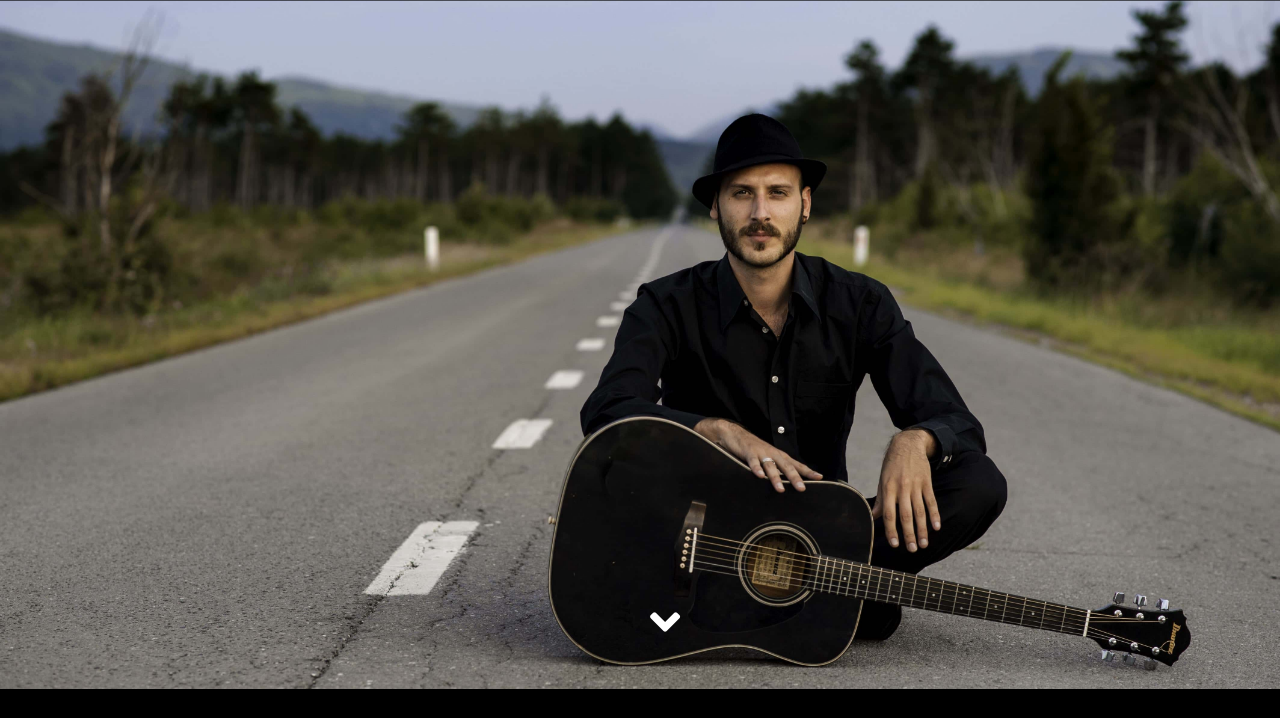
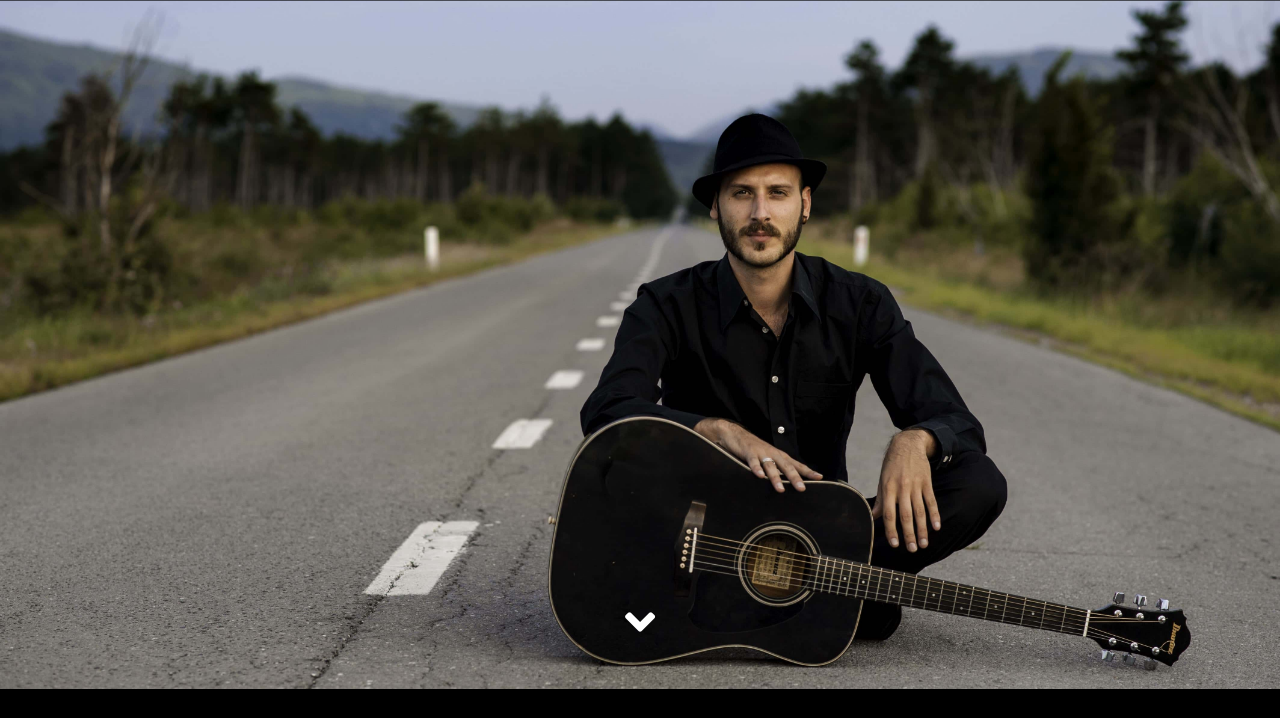
Before and after one commit to MarkoNikolajevic/bill-lee, a website: page index.html in a window 1280 px wide. Shown: the part 111-829 px from the top of the page. Drawn offline with Linux system fonts and the light colour scheme; a web font is replaced by a local one.

Commit message:
Center caret down

```diff
--- a/src/assets/style/sass/partials/_header.sass
+++ b/src/assets/style/sass/partials/_header.sass
@@ -9,9 +9,8 @@
     font-size: 3rem
     position: absolute
     bottom: 5%
-    left: 50%
+    width: 100%
     +transition
-    width: 50px
     height: 50px
     +flex
     justify-content: center
```
Also changed, not shown: dist/assets/style/css/main.min.css, 1 other file.
